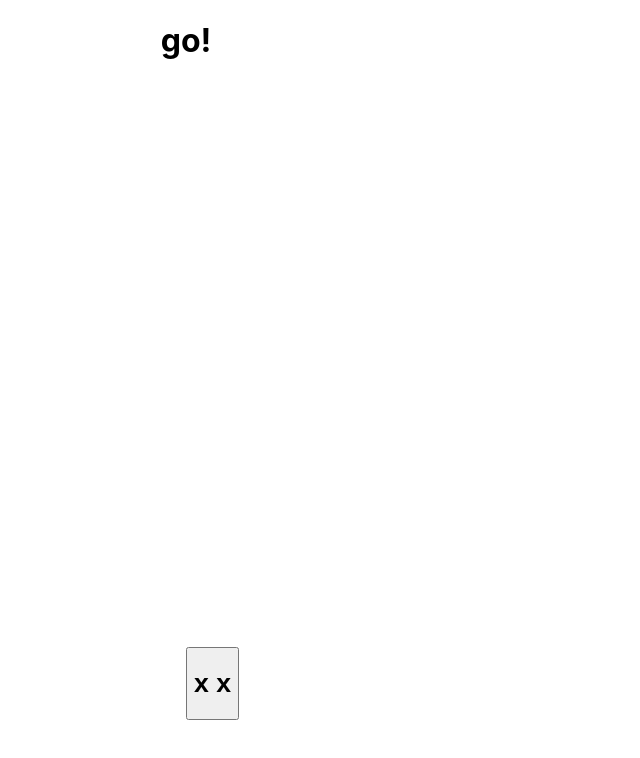
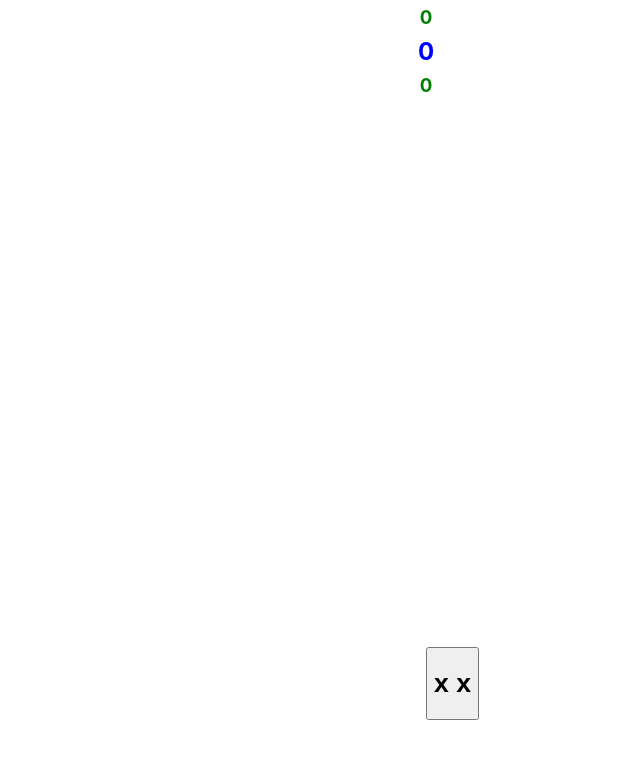
Before and after one commit to kylesalstrom/wheel-spin, a React (Create React App) app: page / in a window 1280 px wide. Shown: the top 758 px of the page, without its empty margins (214-854 px from the left). Built offline with nearby package versions, Linux system fonts and the light colour scheme.

Commit message:
adds swing logic and display improvements

```diff
--- a/src/App.css
+++ b/src/App.css
@@ -33,12 +33,33 @@
 }
 
 button.bottomButton {
-  position: absolute;
+  position: fixed;
   bottom: 10%;
+}
+h2.centerHeading {
+  position: relative;
+  color: blue;
+  margin-block-start: 0.33em;
+  margin-block-end: 0.33em;
+}
+h3.flankHeading {
+  position: relative;
+  color: green;
+  margin-block-start: 0.33em;
+  margin-block-end: 0.33em;
+}
+h6.detailText {
+  position: relative;
+  color: darkgray;
+  display: block;
+  font-size: 0.67em;
+  margin-block-start: 0.33em;
+  margin-block-end: 0.33em;
+  font-weight: bold;
 }
 
 div.course{
-  width: 100vh;
-  height: 600px;
+  /* width: 100vh; */
+  height: 90vh;
   /* background-image: url(./courses/drawing.svg); */
 }
--- a/src/App.js
+++ b/src/App.js
@@ -43,7 +43,7 @@ class WheelWindow extends React.Component {
   }
   paceTick = () => {
     this.setState((state) => {
-      if (state.paceCounter < 100) {
+      if (state.paceCounter < 20) {
         return { paceCounter: state.paceCounter + 1 }
       }
       else {
@@ -93,6 +93,7 @@ class WheelWindow extends React.Component {
                  topswing: state.wheelMovements.topswing,
                  downswing: state.wheelMovements.downswing,
                },
+               paceCounter: 0,
              }
            case 2: //triggers downswing //existing state had been holding at topswing,
              return {
@@ -123,46 +124,51 @@ class WheelWindow extends React.Component {
       })
   }
 
+  buttonText = () => {
+    switch (this.state.swingState) {
+      case -2:
+        return 'x               x'
+      case -1:
+        return Math.max(60 - this.state.wheelMovements.backswing.length, (95 + this.state.wheelMovements.downswing.length) - (Math.abs(this.state.wheelMovements.topswing - 50)/2))
+          + " | "
+          + (this.state.wheelMovements.backswing.reduce((a, b) => a + b, 0) - this.state.wheelMovements.downswing.reduce((a, b) => a + b, 0))
+          + " | "
+          + (this.state.wheelMovements.backswing.length - this.state.wheelMovements.downswing.length)
+      default:
+        return this.state.paceCounter;
+    }
+  }
   render() {
-    const button = this.state.swingState >= 0 ?
-      (
-        <button className="bottomButton" onWheel={this.handleScroll}>
-          <h1>{this.state.paceCounter}</h1>
-        </button>
-      )
-      :
-      (
-        <button className="bottomButton" onWheel={this.handleScroll} onClick={this.handleClick}>
-          <h1>x                  x</h1>
-        </button>
-      );
-    const display = this.state.swingState === -1 ?
-      (
+
+
+    return (
+    <div className="course" >
+      <div>
         <div>
+          {this.state.wheelMovements.backswing.map((n, index) => {
+            return <h6 className="detailText" key={index}>{n}</h6>
+          })}
+        </div>
         <div>
-          <ol>
-            {this.state.wheelMovements.backswing.map((n, index) => {
-              return <li key={index}>{n}</li>
-            })}
-          </ol>
+          <div >
+              <h3 className="flankHeading">{this.state.wheelMovements.backswing.reduce((a, b) => a + b, 0)}</h3>
           </div>
           <div>
-            <h1> {this.state.wheelMovements.topswing}</h1>
+              <h2 className="centerHeading"> {this.state.wheelMovements.topswing}</h2>
           </div>
-        <div>
-          <ol>
-            {this.state.wheelMovements.downswing.map((n, index) => {
-              return <li key={index}>{n}</li>
-            })}
-          </ol>
+          <div>
+              <h3 className="flankHeading">{this.state.wheelMovements.downswing.reduce((a, b) => a + b, 0)}</h3>
           </div>
         </div>
-      )
-      :
-      (
-          <h1>{'go!'}</h1>
-      );
-
-    return <div className="course" >{display}{button}</div>
-  }
+        <div>
+          {this.state.wheelMovements.downswing.map((n, index) => {
+            return <h6 className="detailText" key={index}>{n}</h6>
+          })}
+        </div>
+      </div>
+        <button className="bottomButton" onWheel={this.handleScroll} onClick={this.handleClick}>
+          <h1>{this.buttonText()}</h1>
+      </button>
+    </div>
+    )}
 }
```
